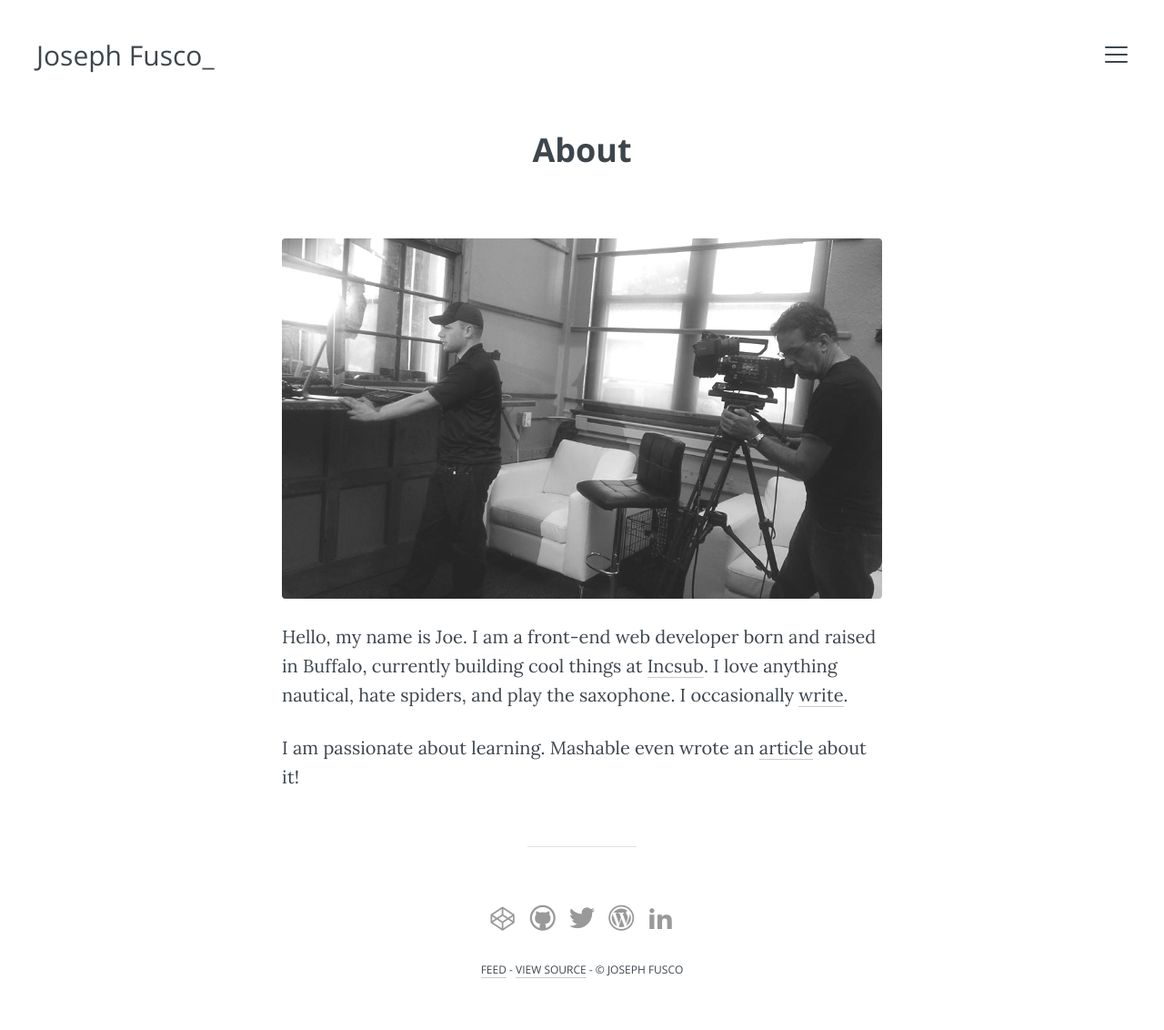
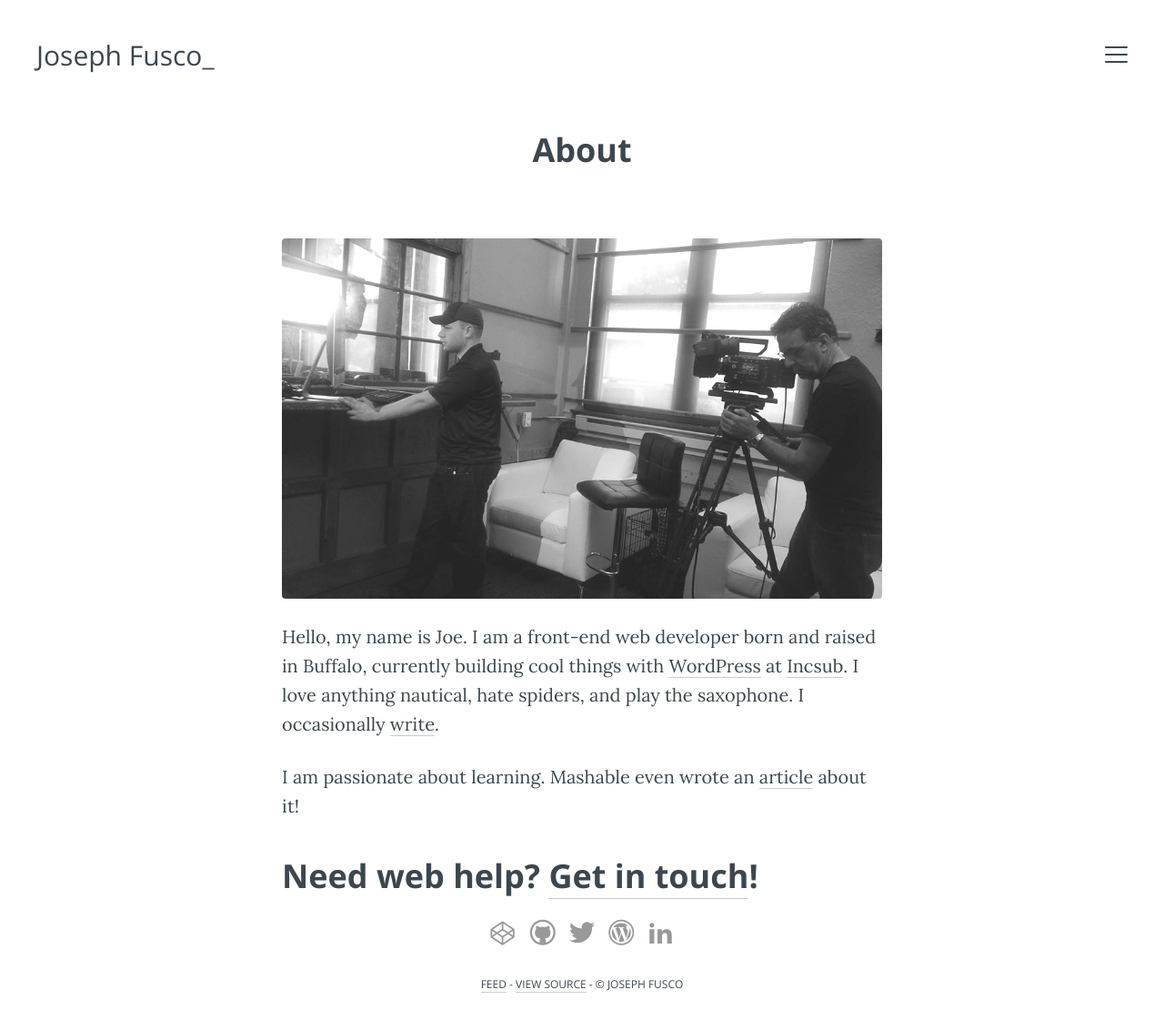
Before and after one commit to josephfusco/josephfusco.github.io, a Jekyll site: the page built from index.md, in a window 1280 px wide. Shown: the whole page at 91% size. Built offline with Jekyll 4.4.1, drawn with Linux system fonts in a browser that asks for light colours; some web fonts are replaced.

Commit message:
Update index.md

```diff
--- a/index.md
+++ b/index.md
@@ -7,8 +7,9 @@ redirect_from:
 
 <img src="{{ site.baseurl }}/assets/img/real-money-bw.jpg">
 
-Hello, my name is Joe. I am a front-end web developer born and raised in Buffalo, currently building cool things at [Incsub](http://incsub.com). I love anything nautical, hate spiders, and play the saxophone. I occasionally [write](/archive).
+Hello, my name is Joe. I am a front-end web developer born and raised in Buffalo, currently building cool things with [WordPress](https://wordpress.org) at [Incsub](http://incsub.com). I love anything nautical, hate spiders, and play the saxophone. I occasionally [write](/archive).
 
 I am passionate about learning. Mashable even wrote an [article](http://mashable.com/2015/01/11/teach-yourself-programming/) about it!
 
+Need web help? [Get in touch](mailto:hello@josephfus.co)!
 -----
```
